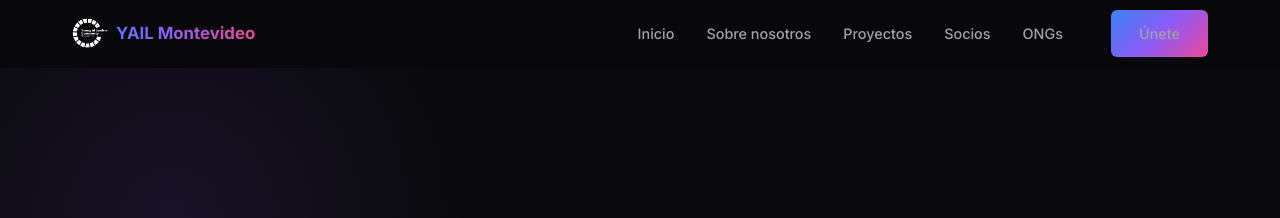
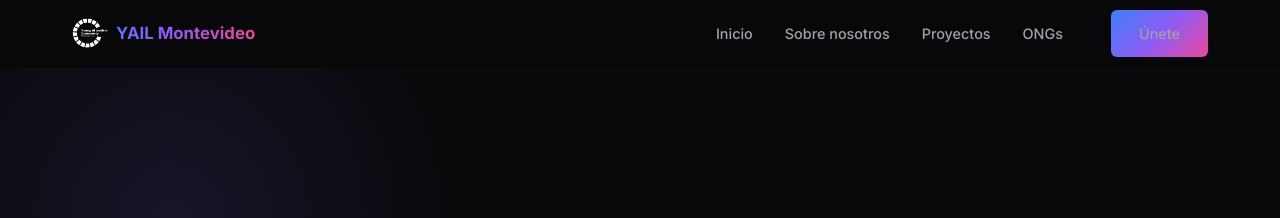
Before and after one commit to YAIL-Montevideo-Hub/yail-montevideo.github.io, a Jekyll site: the page built from index.html, in a window 1280 px wide. Shown: the top 218 px of the page. Built offline with Jekyll 4.4.1, drawn with Linux system fonts in a browser that asks for light colours.

Commit message:
Remove dead Socios nav link

```diff
--- a/_includes/nav.html
+++ b/_includes/nav.html
@@ -15,7 +15,6 @@
       <li><a href="{{ '/' | relative_url }}">Inicio</a></li>
       <li><a href="#sobre">Sobre nosotros</a></li>
       <li><a href="#proyectos">Proyectos</a></li>
-      <li><a href="#socios">Socios</a></li>
       <li><a href="#asociate">ONGs</a></li>
       <li class="nav__cta"><a href="#asociate" class="btn btn--primary">Únete</a></li>
     </ul>
```
